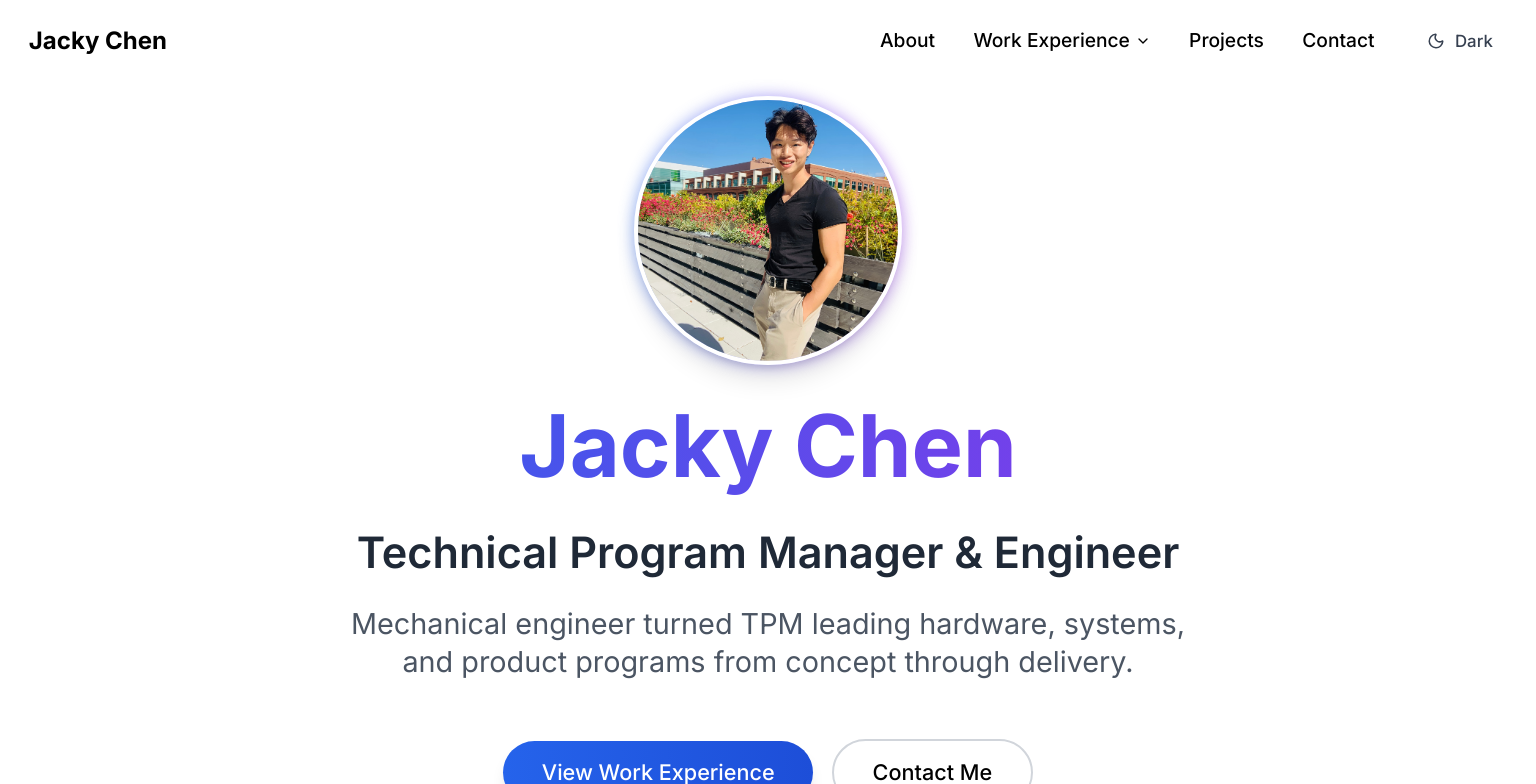
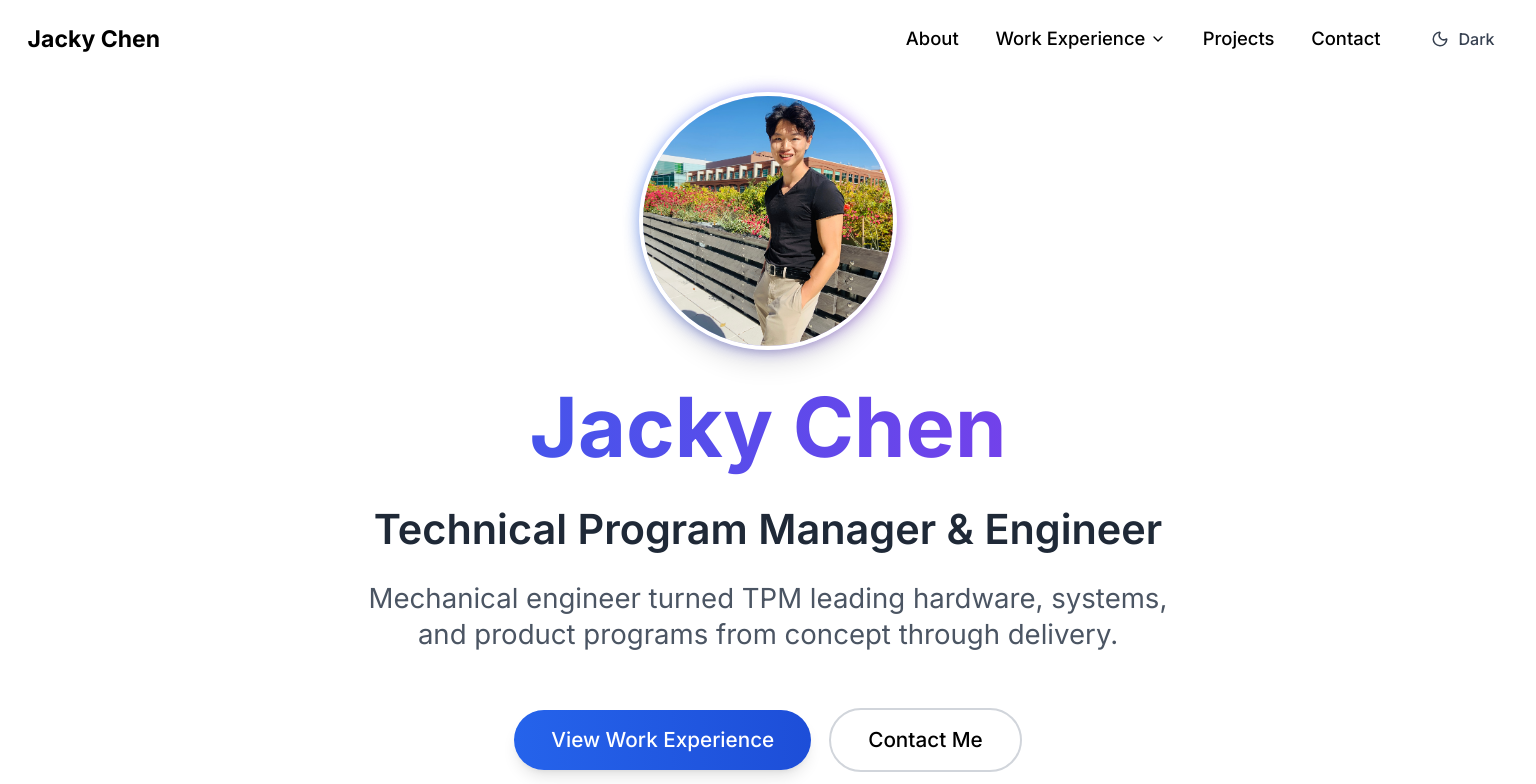
Before and after one commit to jackychen-dev/portfolio, a Next.js app: page / in a window 1536 px wide. Shown: the top 784 px of the page. Built offline with nearby package versions, Linux system fonts and the light colour scheme.

Commit message:
Reduce portfolio size by 5% across all breakpoints

```diff
--- a/app/globals.css
+++ b/app/globals.css
@@ -30,34 +30,34 @@
 
 /* Responsive font scaling based on screen size */
 html {
-  font-size: 100%; /* Base: mobile and small screens */
+  font-size: 95%; /* Base: mobile and small screens */
 }
 
 /* Tablet and small desktop */
 @media (min-width: 768px) {
   html {
-    font-size: 105%;
+    font-size: 100%;
   }
 }
 
 /* Medium desktop */
 @media (min-width: 1024px) {
   html {
-    font-size: 110%;
+    font-size: 105%;
   }
 }
 
 /* Large desktop */
 @media (min-width: 1280px) {
   html {
-    font-size: 115%;
+    font-size: 110%;
   }
 }
 
 /* Extra large desktop */
 @media (min-width: 1536px) {
   html {
-    font-size: 120%;
+    font-size: 115%;
   }
 }
 
```
